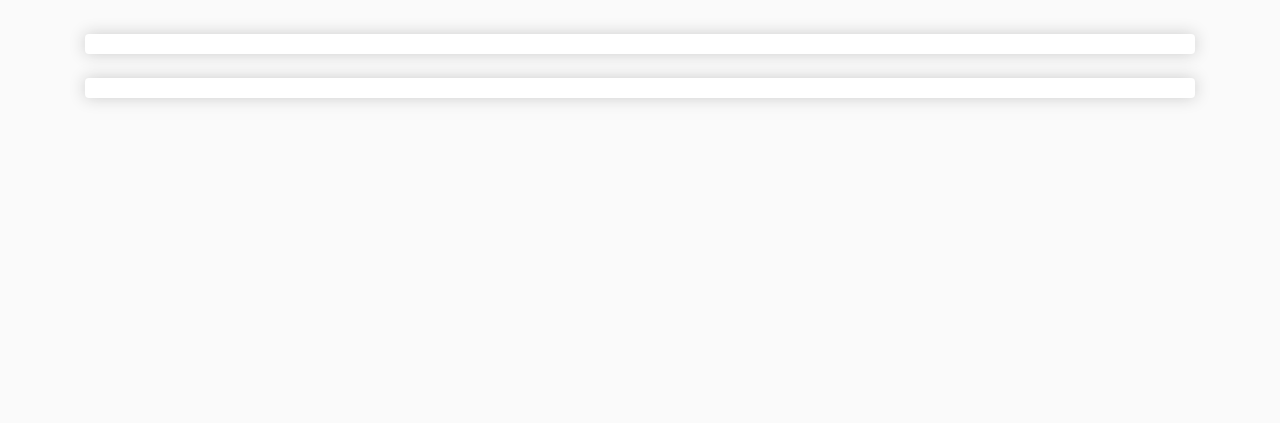
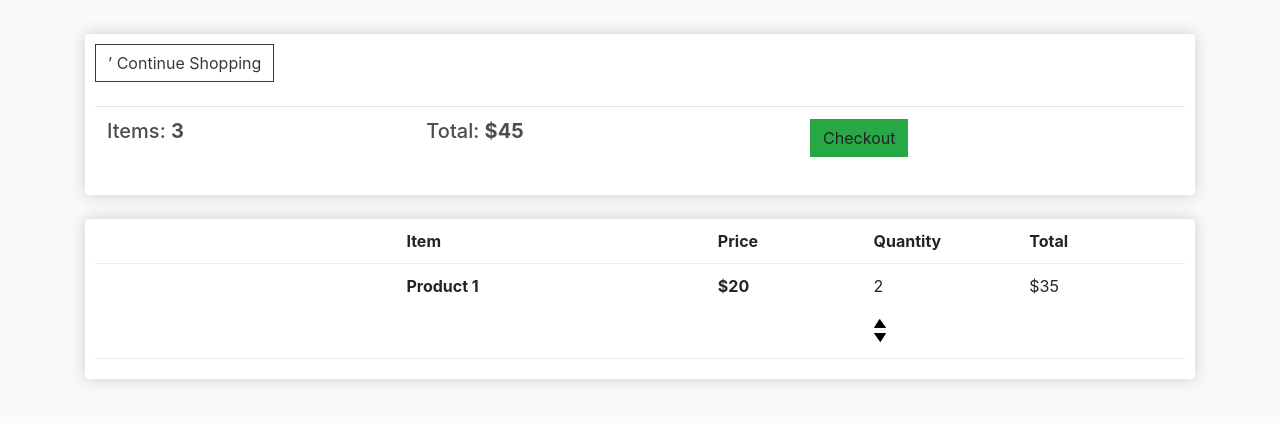
Before and after one commit to AbdullahNoori/django-ecommerce-store, a Django app: template store/templates/store/cart.html in a window 1280 px wide. Shown: the part 57-480 px from the top of the page. Run offline with Django 3.2, Linux system fonts and the light colour scheme; the template is opened without the code that fills it, so the values that code supplies are empty; some libraries are stand-ins or nearby versions.

Commit message:
created coloumns cart.html for checkout

```diff
--- a/store/templates/store/cart.html
+++ b/store/templates/store/cart.html
@@ -6,11 +6,47 @@
 <div class="row">
     <div class="col-lg-12">
         <div class="box-element">
+            <a class="btn btn-outline-dark" href="{% url 'store' %}">&#x2019; Continue Shopping</a>
 
+        <br>
+        <br>
+            <table class="table">
+                <tr>
+                    <th><h5>Items: <strong>3</strong></h5></th>
+                    <th><h5>Total: <strong>$45</strong></h5></th>
+                    <th>
+                        <a style: "float: right; major: 5px;" class="btn btn-success" href+"{% url 'checkout' %}>Checkout</a>
+                    </th>
+                </tr>
+            </table>
         </div>
 
         <br>
         <div class="box-element">
+            <div class="cart-row">
+                <div style="flex:2"></div>
+                <div style="flex:2"><strong>Item</strong></div>
+                <div style="flex:1"><strong>Price</strong></div>
+                <div style="flex:1"><strong>Quantity</strong></div>
+                <div style="flex:1"><strong>Total</strong></div>
+            </div>
+
+        <div class="cart-row">
+            <div style="flex:2"><img class="row-image" src"{% static 'images/placeholder.png' %}"></div>
+            <div style="flex:2"><strong>Product 1</strong></div>
+            <div style="flex:1"><strong>$20</strong></div>
+            <div style="flex:1">
+                    <p class="quanitity">2</p>
+                    <div class="quantity">
+                        <img class="chg-quantity" src="{% static 'images/arrow-up.png' %}">
+
+                        <img class="chg-quantity" src="{% static 'images/arrow-down.png' %}">
+                    </div>
+            </div>
+            <div style="flex:1"><p>$35</p></div>
+        </div>
+
+
 
         </div>
     </div>
```
